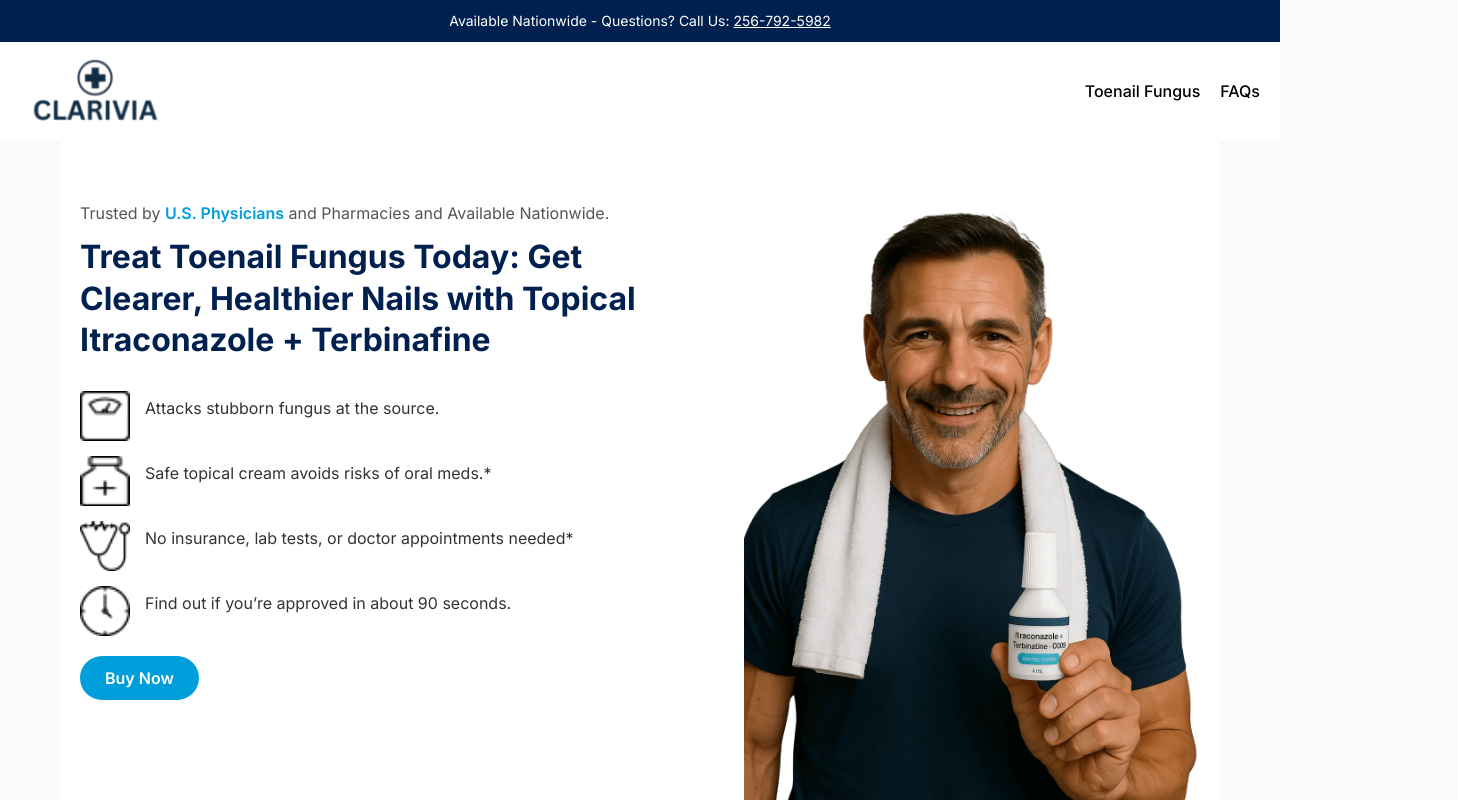
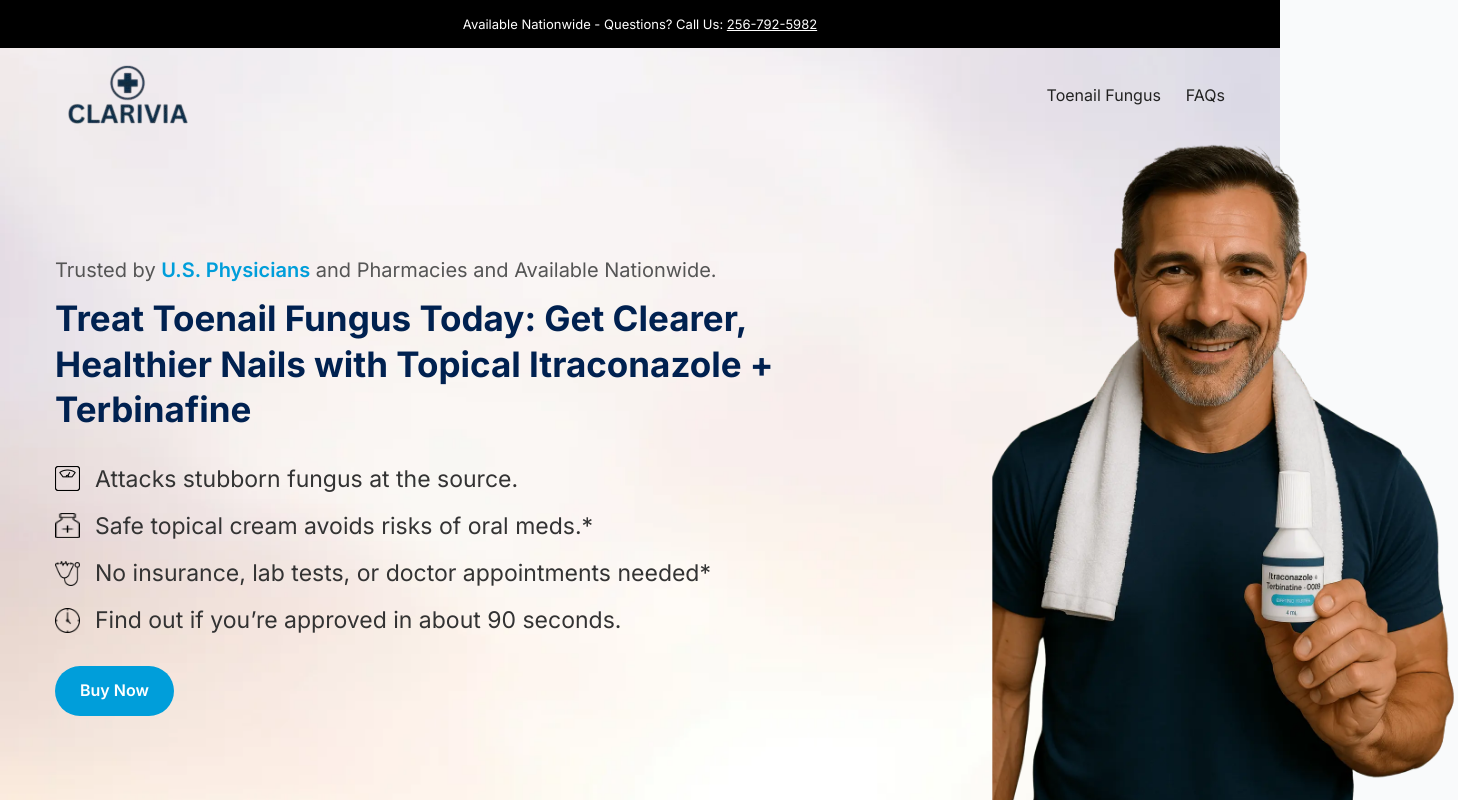
Before and after one commit to MufassirShaw/clarivia-quiz-postcheckout, a Next.js app: page /dosage in a window 1280 px wide. Shown: the top 800 px of the page, 1458 px wide, since content can reach past the window. Built offline with nearby package versions, Linux system fonts and the light colour scheme; no server answers.

Commit message:
adds nav bar and hero

```diff
--- a/package.json
+++ b/package.json
@@ -3,7 +3,7 @@
   "version": "0.1.0",
   "private": true,
   "scripts": {
-    "dev": "next dev --turbopack",
+    "dev": "next dev",
     "build": "next build",
     "start": "next start",
     "lint": "next lint"
--- a/src/app/dosage/components/Header/Header.module.css
+++ b/src/app/dosage/components/Header/Header.module.css
@@ -1,13 +1,17 @@
+/* Top strip (section-46) */
 .topBar {
-  background-color: #002150; /* match Webflow background if set in original */
-  padding: 10px 0;
-  text-align: center;
+  padding: 15px 0;
+  background-color: #000;
 }
 
-.topBar p {
+.topText {
   margin: 0;
-  font-size: 14px;
+  font-family: Inter, sans-serif;
+  font-size: 13px;
+  line-height: 1.4;
+  font-weight: 400;
   color: #fff;
+  text-align: center;
 }
 
 .callLink {
@@ -15,66 +19,105 @@
   text-decoration: underline;
 }
 
+/* Navbar (section-6.banner_sec + navbar-3) */
 .navbar {
-  background-color: #fff;
-  display: flex;
-  justify-content: space-between;
-  align-items: center;
-  padding: 15px 20px;
-  position: relative;
-  z-index: 100;
-  /* max-width: 1200px; */
+  /* position: absolute; */
+  top: 0;
+  left: 0;
+  right: 0;
+  z-index: 1000;
+  padding: 15px 0;
 }
 
-.logo img {
-  display: block;
-  max-width: 100%;
-  height: auto;
+.navContainer {
+  margin-left: auto;
+  margin-right: auto;
+  padding-left: 20px;
+  padding-right: 20px;
+  display: flex;
+  align-items: center;
+  justify-content: space-between;
 }
 
-.navLinks {
-  list-style: none;
-  display: flex;
-  gap: 20px;
-}
-
-.navLinks li {
+.brandLink {
   display: inline-block;
 }
 
-.navLinks a {
-  text-decoration: none;
-  color: #000;
-  font-weight: 500;
-  text-transform: capitalize;
+.logoImage {
+  display: block;
+  width: 145px;
+  height: auto;
+  max-height: 66px;
 }
 
+/* Nav links */
+.navLinks {
+  display: flex;
+  align-items: center;
+  gap: 25px;
+  list-style: none;
+  margin: 0;
+  padding: 0;
+}
+
+.navLink {
+  font-family: Inter, sans-serif;
+  font-size: 16px;
+  color: #222;
+  text-decoration: none;
+  padding: 8px 0;
+}
+
+.navLink:hover {
+  opacity: 0.8;
+}
+
+/* Mobile menu button (menu-button-3) */
 .menuButton {
-  background: none;
+  display: none;
+  background: transparent;
   border: none;
   font-size: 24px;
-  display: none;
+  color: #222;
   cursor: pointer;
 }
 
-/* Mobile menu toggle */
-@media (max-width: 768px) {
+/* Mobile menu */
+.mobileMenu {
+  display: none;
+  flex-direction: column;
+  background-color: #fff;
+  padding: 20px;
+}
+
+.mobileNavLink {
+  font-family: Inter, sans-serif;
+  font-size: 16px;
+  font-weight: 600;
+  color: #002150;
+  text-decoration: none;
+  padding: 8px 0;
+}
+
+.mobileNavLink:hover {
+  opacity: 0.8;
+}
+
+/* Responsive behavior */
+@media (max-width: 991px) {
   .navLinks {
-    position: absolute;
-    top: 100%;
-    right: 0;
-    background-color: #fff;
-    flex-direction: column;
-    width: 200px;
-    padding: 10px;
     display: none;
-  }
-
-  .navLinks.active {
-    display: flex;
   }
 
   .menuButton {
     display: block;
   }
+
+  .mobileMenu {
+    display: flex;
+  }
+
+  .logoImage {
+    width: 140px;
+  }
 }
--- a/src/app/dosage/components/Header/index.tsx
+++ b/src/app/dosage/components/Header/index.tsx
@@ -1,8 +1,9 @@
 "use client"
 
 import Image from "next/image"
+import { useState } from "react"
+import Link from "next/link"
 import styles from "./Header.module.css"
-import { useState } from "react"
 
 export const Header = () => {
   const [menuOpen, setMenuOpen] = useState(false)
@@ -11,7 +12,7 @@
     <header>
       {/* Top Strip */}
       <div className={styles.topBar}>
-        <p>
+        <p className={styles.topText}>
           Available Nationwide - Questions? Call Us:{" "}
           <a href="tel:2567925982" className={styles.callLink}>
             256-792-5982
@@ -19,22 +20,30 @@
         </p>
       </div>
 
-      {/* Nav Bar */}
-      <nav className={`${styles.navbar}`}>
-        <div className={styles.logo}>
+      <div className="container">
+        {/* Navbar */}
+        <nav className={styles.navbar}>
+          <div className={styles.navContainer}>
+            <Link href="/" className={styles.brand}>
               <Image
                 src="/images/logo-thin__1.png"
                 alt="Clarivia Logo"
-            width={150}
-            height={50}
+                width={145}
+                height={66}
+                className={styles.logoImage}
               />
-        </div>
-        <ul className={`${styles.navLinks} ${menuOpen ? styles.active : ""}`}>
+            </Link>
+
+            <ul className={styles.navLinks}>
               <li>
-            <a href="#Weight-Loss">Toenail Fungus</a>
+                <a href="#Weight-Loss" className={styles.navLink}>
+                  Toenail Fungus
+                </a>
               </li>
               <li>
-            <a href="#faq">FAQs</a>
+                <a href="#faq" className={styles.navLink}>
+                  FAQs
+                </a>
               </li>
             </ul>
 
@@ -44,7 +53,29 @@
             >
               ☰
             </button>
+          </div>
+
+          {/* Mobile Menu */}
+          {menuOpen && (
+            <div className={styles.mobileMenu}>
+              <a
+                href="#Weight-Loss"
+                className={styles.mobileNavLink}
+                onClick={() => setMenuOpen(false)}
+              >
+                Toenail Fungus
+              </a>
+              <a
+                href="#faq"
+                className={styles.mobileNavLink}
+                onClick={() => setMenuOpen(false)}
+              >
+                FAQs
+              </a>
+            </div>
+          )}
         </nav>
+      </div>
     </header>
   )
 }
--- a/src/app/dosage/components/Hero/Hero.module.css
+++ b/src/app/dosage/components/Hero/Hero.module.css
@@ -1,32 +1,35 @@
 .heroSection {
-  padding: 60px 0;
-  background-color: #fff;
+  /* padding: 60px 0; */
   position: relative;
 }
 
 .container {
   display: flex;
   gap: 40px;
-  /* max-width: 1200px; */
   padding: 0 20px;
   width: 100%;
   margin: 0 auto;
 }
 
 .leftCol {
-  flex: 1 1 55%;
+  flex: 1;
+  display: flex;
+  flex-direction: column;
+  justify-content: center;
+  align-items: start;
+  padding: 90px 0;
 }
 
 .rightCol {
-  flex: 1 1 40%;
   display: flex;
   flex-direction: column;
   align-items: center;
-  position: relative;
+  flex: 0.5;
+  transform: translate(50%, -60px);
 }
 
 .subheading {
-  font-size: 16px;
+  font-size: 20px;
   margin-bottom: 10px;
   color: #555;
 }
@@ -37,7 +40,7 @@
 }
 
 .heading {
-  font-size: 32px;
+  font-size: 35px;
   font-weight: 700;
   line-height: 1.3;
   margin-bottom: 30px;
@@ -61,8 +64,9 @@
 }
 
 .featureText {
-  font-size: 16px;
+  font-size: 23px;
   line-height: 1.4;
+  margin-bottom: 0px;
 }
 
 .ctaButton {
@@ -79,8 +83,10 @@
 }
 
 .mainImage {
-  max-width: 100%;
-  height: auto;
+  height: 756px;
+  width: 465px;
+  position: absolute;
+  object-fit: contain;
 }
 
 .secondaryImage {
@@ -93,15 +99,24 @@
 @media (max-width: 768px) {
   .container {
     flex-direction: column;
+    align-items: center;
+    gap: 0.5rem;
   }
 
   .leftCol,
   .rightCol {
     flex: 1 1 100%;
+    transform: none;
+  }
+  .leftCol {
+    padding: 0.5rem 0px;
   }
 
-  .secondaryImage {
+  .mainImage {
     position: static;
     margin-top: 20px;
+    height: auto;
+    width: auto;
+    max-width: 250px;
   }
 }
--- a/src/app/dosage/components/Hero/index.tsx
+++ b/src/app/dosage/components/Hero/index.tsx
@@ -42,13 +42,12 @@
             {features.map((f, idx) => (
               <div className={styles.feature} key={idx}>
                 <div className={styles.icon}>
-                  <Image src={f.icon} alt="" width={50} height={50} />
+                  <Image src={f.icon} alt="" width={25} height={25} />
                 </div>
                 <p className={styles.featureText}>{f.text}</p>
               </div>
             ))}
           </div>
-
           <a href="#bottle-options" className={styles.ctaButton}>
             Buy Now
           </a>
@@ -58,8 +57,8 @@
           <Image
             src="/images/Man-509.webp"
             alt="Male model"
-            width={509}
-            height={600}
+            width={600}
+            height={800}
             className={styles.mainImage}
           />
         </div>
--- a/src/app/dosage/dosage.css
+++ b/src/app/dosage/dosage.css
@@ -160,177 +160,13 @@
   }
 }
 
-/* Grid system */
-.row {
-  display: flex;
-  flex-wrap: wrap;
-  margin: 0 -15px;
+.container {
+  max-width: 1250px;
+  padding-bottom: 20px;
 }
 
-.col {
-  flex: 1;
-  padding: 0 15px;
+.bg_white {
+  /* background-color: #0080c7; */
+  background-image: url("../../../public/images/bg_white_banner.webp");
+  background-size: cover;
 }
-
-.col-1 {
-  flex: 0 0 8.333333%;
-  max-width: 8.333333%;
-}
-.col-2 {
-  flex: 0 0 16.666667%;
-  max-width: 16.666667%;
-}
-.col-3 {
-  flex: 0 0 25%;
-  max-width: 25%;
-}
-.col-4 {
-  flex: 0 0 33.333333%;
-  max-width: 33.333333%;
-}
-.col-5 {
-  flex: 0 0 41.666667%;
-  max-width: 41.666667%;
-}
-.col-6 {
-  flex: 0 0 50%;
-  max-width: 50%;
-}
-.col-7 {
-  flex: 0 0 58.333333%;
-  max-width: 58.333333%;
-}
-.col-8 {
-  flex: 0 0 66.666667%;
-  max-width: 66.666667%;
-}
-.col-9 {
-  flex: 0 0 75%;
-  max-width: 75%;
-}
-.col-10 {
-  flex: 0 0 83.333333%;
-  max-width: 83.333333%;
-}
-.col-11 {
-  flex: 0 0 91.666667%;
-  max-width: 91.666667%;
-}
-.col-12 {
-  flex: 0 0 100%;
-  max-width: 100%;
-}
-
-@media (max-width: 991px) {
-  .col-stack {
-    flex: 0 0 100%;
-    max-width: 100%;
-  }
-}
-
-@media (max-width: 767px) {
-  .col-small-stack {
-    flex: 0 0 100%;
-    max-width: 100%;
-  }
-}
-
-/* Utility classes */
-.text-center {
-  text-align: center;
-}
-
-.text-left {
-  text-align: left;
-}
-
-.text-right {
-  text-align: right;
-}
-
-.mb-0 {
-  margin-bottom: 0;
-}
-.mb-1 {
-  margin-bottom: 0.25rem;
-}
-.mb-2 {
-  margin-bottom: 0.5rem;
-}
-.mb-3 {
-  margin-bottom: 1rem;
-}
-.mb-4 {
-  margin-bottom: 1.5rem;
-}
-.mb-5 {
-  margin-bottom: 3rem;
-}
-
-.mt-0 {
-  margin-top: 0;
-}
-.mt-1 {
-  margin-top: 0.25rem;
-}
-.mt-2 {
-  margin-top: 0.5rem;
-}
-.mt-3 {
-  margin-top: 1rem;
-}
-.mt-4 {
-  margin-top: 1.5rem;
-}
-.mt-5 {
-  margin-top: 3rem;
-}
-
-.pb-0 {
-  padding-bottom: 0;
-}
-.pb-1 {
-  padding-bottom: 0.25rem;
-}
-.pb-2 {
-  padding-bottom: 0.5rem;
-}
-.pb-3 {
-  padding-bottom: 1rem;
-}
-.pb-4 {
-  padding-bottom: 1.5rem;
-}
-.pb-5 {
-  padding-bottom: 3rem;
-}
-
-.pt-0 {
-  padding-top: 0;
-}
-.pt-1 {
-  padding-top: 0.25rem;
-}
-.pt-2 {
-  padding-top: 0.5rem;
-}
-.pt-3 {
-  padding-top: 1rem;
-}
-.pt-4 {
-  padding-top: 1.5rem;
-}
-.pt-5 {
-  padding-top: 3rem;
-}
-
-/* Section spacing */
-.section {
-  padding: 60px 0;
-}
-
-@media (max-width: 767px) {
-  .section {
-    padding: 40px 0;
-  }
-}
--- a/src/app/dosage/page.tsx
+++ b/src/app/dosage/page.tsx
@@ -33,10 +33,13 @@
       </Head>
 
       <main>
-        <Header />
-        <div className="container">
-          <Hero />
+        <div className="bg_white">
+          <Header />
+          <div className="container">
+            <Hero />
+          </div>
         </div>
+
         {/* <LogoCarousel />
         <VideoSection />
         <HowItWorks />
```
Also changed, not shown: public/images/bg_white_banner.webp (added), 1 other file (tests, documents, lock files or other folders). Lines whose indentation alone changed are shown as unchanged.
